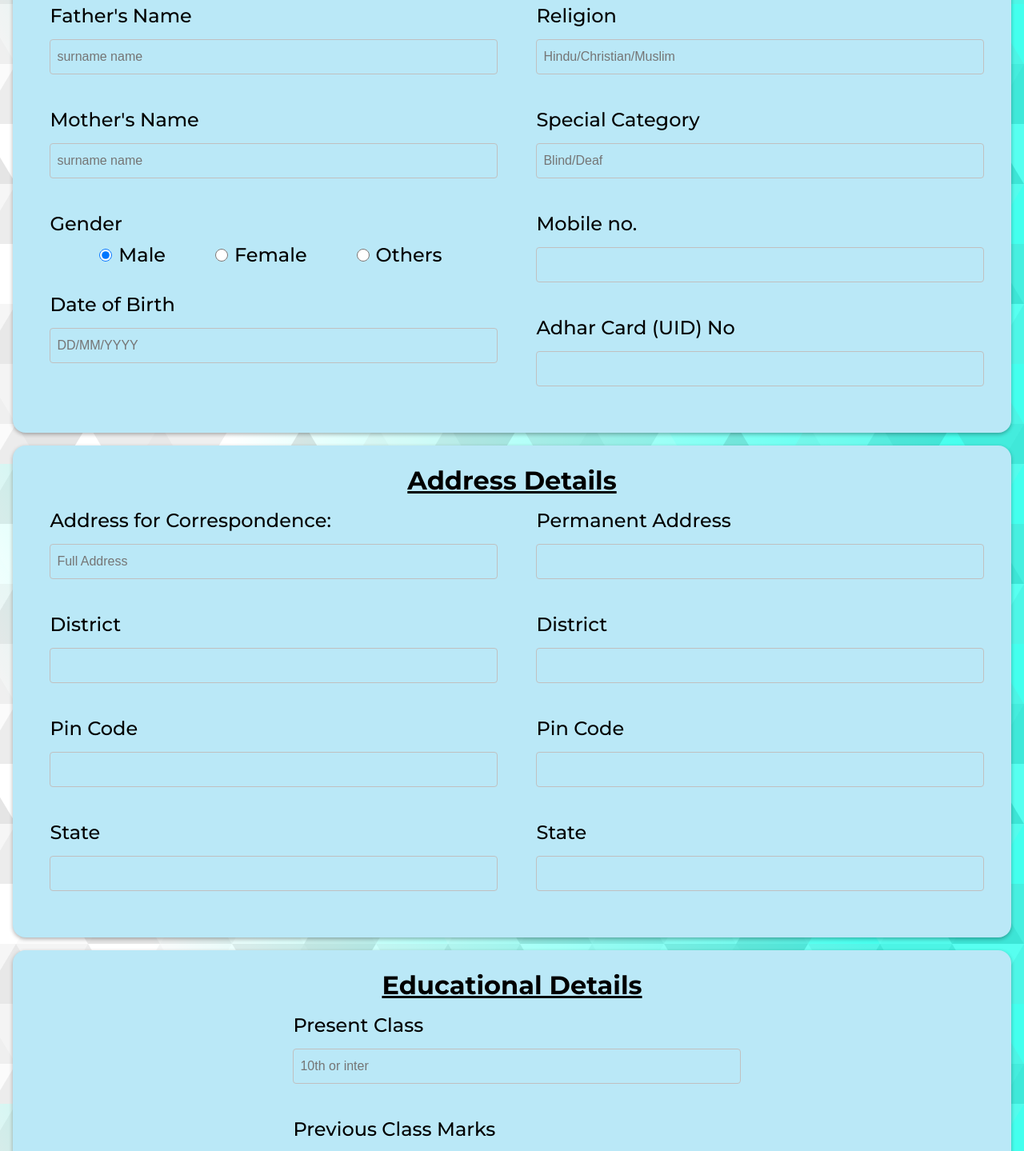
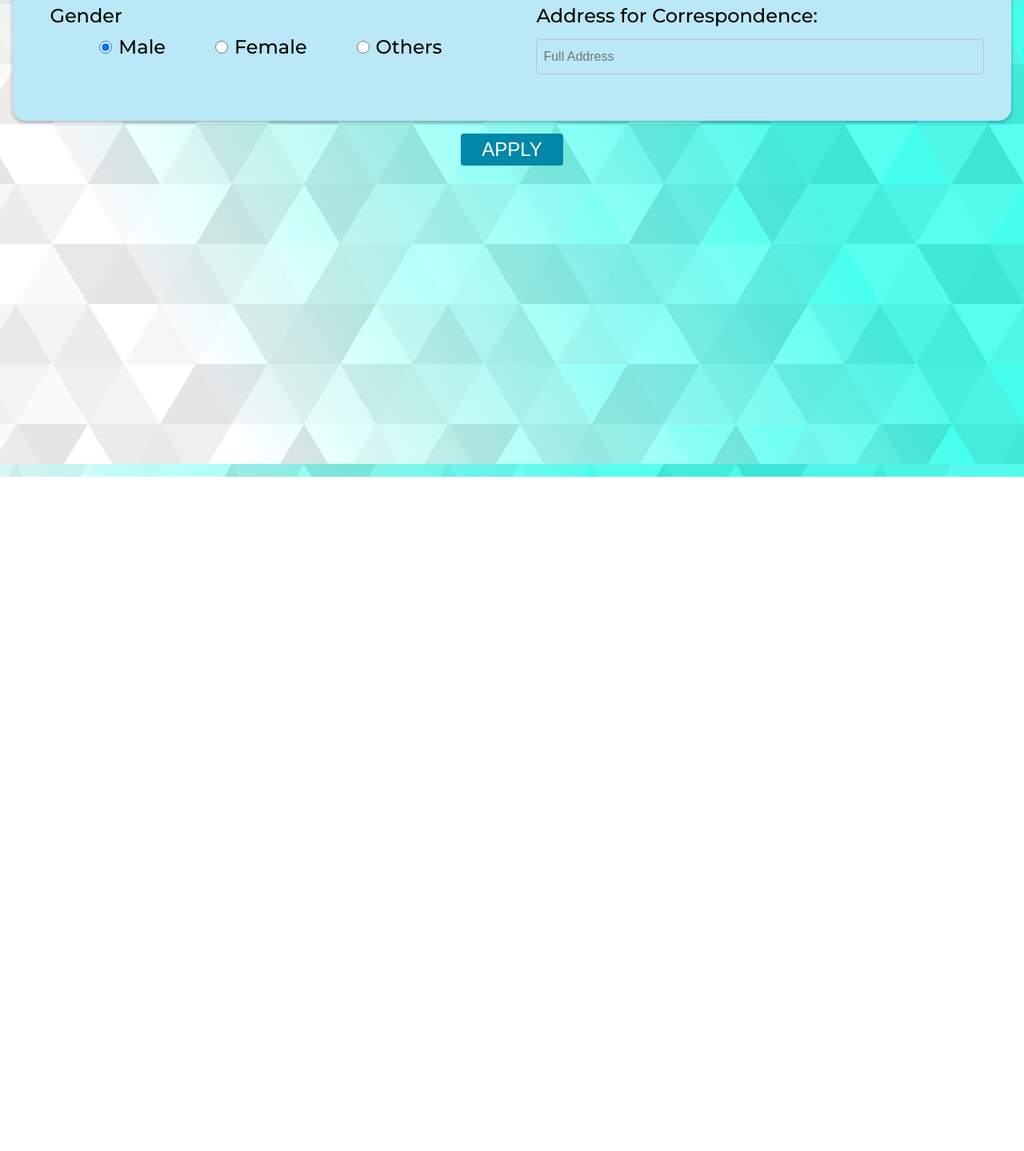
Before and after one commit to Suhas-Kalagotla/NGO-project, a React (Create React App) app in the folder client/: page /application/form in a window 1280 px wide. Shown: the part 220-1659 px from the top of the page at 80% size. After the commit the page ends 816 px from the top, so only its background shows below. Built offline with nearby package versions, Linux system fonts and the light colour scheme; sample sign-in values are in the browser's storage.

Commit message:
removed unnessary fields in form

```diff
--- a/client/src/components/application/Application.jsx
+++ b/client/src/components/application/Application.jsx
@@ -1,15 +1,15 @@
 import react,{useEffect,useState} from 'react'
 import './application.css';
 import down from '../../images/down.svg';
-const Application =({data,index})=>{
+const Application =({data,key,index})=>{
 
   return(
-        <tr key={index} className="row">
+        <tr key={key}className="row">
+          <td>{index+1}</td>
           <td>{data.name}</td>
           <td>{data.updatedAt.slice(0,10)}</td>
-          <td>{data.email}</td>
+          <td>{data.status}</td>
         </tr>
-
   )
 }
 
--- a/client/src/components/application/Index.jsx
+++ b/client/src/components/application/Index.jsx
@@ -24,6 +24,7 @@ const Index=()=>{
       <table className="userTable">
         <thead>
           <tr>
+            <th>S.no</th>
             <th>Application</th>
             <th>Created Date</th>
             <th>Status</th>
@@ -33,7 +34,7 @@ const Index=()=>{
         {
           data.length !== 0 ? (
           data.map((d, index) => (
-            <Application data={d} key={index}/>
+            <Application data={d} key={index} index={index}/>
             ))
         ):
           (
--- a/client/src/components/dashboard/Dashboard.jsx
+++ b/client/src/components/dashboard/Dashboard.jsx
@@ -4,9 +4,7 @@ import "./dashboard.css"
 const Dashboard = ()=>{
   return(
     <div>
-      <InfoBox>
-
-      </InfoBox>
+      <InfoBox/>
     </div>
   )
 }
--- a/client/src/components/form/Form.jsx
+++ b/client/src/components/form/Form.jsx
@@ -1,6 +1,6 @@
 import react from 'react';
 import FormInput from '../formInput/FormInput';
-import {Navigate} from 'react-router-dom'
+import {useNavigate} from 'react-router-dom'
 import * as Yup from "yup";
 import {Formik} from "formik";
 import axios from 'axios';
@@ -13,55 +13,24 @@ const userEmail=user?.email;
 const initialValues={
   email:userEmail,
   name:"",
-  fatherName:"",
-  motherName:"",
   gender:"male",
-  dob:"",
-  category:"",
-  religion:"",
-  specialCategory:"",
   number:"",
-  adharNumber:"",
   address:"",
-  district:"",
-  pincode:"",
-  state:"",
-  permanentAddress:"",
-  permanentDistrict:"",
-  permanentPinCode:"",
-  permanentState:"",
-  class:"",
-  previousMarks:"",
+  status:"Pending",
+
 }
 
 export const validation = Yup.object({
   name:Yup.string().min(2).max(25).required("Please Enter your Name"),
-  fatherName:Yup.string().min(2).max(25).required("Please Enter your Father Name"),
-  motherName:Yup.string().min(2).max(25).required("Please Enter your Mother Name"),
   gender:Yup.string().required("Please Enter Gender"),
-  dob:Yup.string().required("Please Enter Date of Birth"),
-  category:Yup.string().required("Please Enter Category"),
-  religion:Yup.string().required("Please Enter Religion"),
-  specialCategory:Yup.string(),
   number:Yup.number().required("Please Enter Phone Number"),
   address:Yup.string().required("Please Enter Address"),
-  district:Yup.string().required("Please Enter District"),
-  adharNumber:Yup.string().required("Please Enter Adhar Number"),
-  pincode:Yup.number().required("Please Enter Pincode"),
-  state:Yup.string().required("Please Enter State"),
-  permanentAddress:Yup.string().required("Please Enter Address"),
-  permanentState:Yup.string().required("Please Enter State"),
-  permanentPinCode:Yup.number().required("Please Enter PinCode"),
-  permanentDistrict:Yup.string().required("Please Enter District"),
-  class:Yup.string().required("Please Enter Class"),
-  previousMarks:Yup.string().required("Please Enter Marks"),
-
-
 });
 
 
 const Form =()=>{
 
+  const navigate = useNavigate();
   return(
 
     <div>
@@ -70,7 +39,7 @@ const Form =()=>{
       validationSchema={validation}
       onSubmit ={async(values)=>{
         const response = await axios.post(`${url}/application/form`,values);
-        <Navigate to="application"/>
+        navigate("/application");
       }}
       >
         {({handleSubmit, errors})=>{
@@ -81,8 +50,6 @@ const Form =()=>{
                 <div className ="mainContent">
                   <div className="div1">
                   <FormInput label="Name" name="name" placeholder="surname name"/>
-                  <FormInput label="Father's Name" name="fatherName" placeholder="surname name"/>
-                  <FormInput label="Mother's Name" name="motherName" placeholder="surname name"/>
                   <div>
                   <label>Gender</label>
                   <div className="options">
@@ -112,43 +79,14 @@ const Form =()=>{
                   </label>
                   </div>
                   </div>
-                  <FormInput label="Date of Birth" name="dob" type="text" placeholder="DD/MM/YYYY"/>
                   </div>
                   <div className="div2">
-                  <FormInput label="Category" name="category" type="text" placeholder="SC/ST/OBC/SEBC"/>
-                  <FormInput label="Religion" name="religion" type="text" placeholder="Hindu/Christian/Muslim"/>
-                  <FormInput label="Special Category" name="specialCategory" type="text" placeholder="Blind/Deaf"/>
                   <FormInput label="Mobile no." name="number" type="number" placeholder=""/>
-                  <FormInput label="Adhar Card (UID) No" name="adharNumber" type="number" placeholder=""/>
+                  <FormInput label="Address for Correspondence:" name="address" type="text" placeholder="Full Address"/>
                   </div>
                 </div>
               </div>
-              <div className="addressDetails">
-                <h2 className="heading">Address Details</h2>
-                <div className="mainContent">
-                  <div className="div1">
-                    <FormInput label="Address for Correspondence:" name="address" type="text" placeholder="Full Address"/>
-                    <FormInput label="District" name="district" type="text" placeholder=""/>
-                    <FormInput label="Pin Code" name="pincode" type="number" placeholder=""/>
-                    <FormInput label="State" name="state" type="text" placeholder=""/>
-                  </div>
-                  <div className="div2">
-                    <FormInput label="Permanent Address" name="permanentAddress" type="text" placeholder=""/>
-                    <FormInput label="District" name="permanentDistrict" type="text" placeholder=""/>
-                    <FormInput label="Pin Code" name="permanentPinCode" type="number" placeholder=""/>
-                    <FormInput label="State" name="permanentState" type="text" placeholder=""/>
-                  </div>
-                </div>
-              </div>
-              <div className="educationalDetails">
-                  <h2 className="heading">Educational Details</h2>
-                  <div className="mainContent">
-                    <div className="div1">
-                    <FormInput label="Present Class" name="class" type="text" placeholder="10th or inter"/>
-                    <FormInput label="Previous Class Marks" name="previousMarks" type="text" placeholder="gps or marks"/>
-                    </div>
-                  </div>
-              </div>
+
               <button type="submit" className="formSubmit">Apply</button>
             </form>
           )
--- a/client/src/components/login/Login.jsx
+++ b/client/src/components/login/Login.jsx
@@ -30,7 +30,7 @@ const Login =({onFormSwitch,setToken}) =>{
       if(user.role==="user"){
         navigate("/");
       }else if(user.role==="admin"){
-        navigate("/admin");
+        navigate("/admin/dashboard");
       }
     }catch(err){
       const msg = err.response.data.msg;
--- a/client/src/components/register/Register.jsx
+++ b/client/src/components/register/Register.jsx
@@ -6,7 +6,7 @@ import {useNavigate} from "react-router-dom";
 import {url} from "../../utils/url";
 
 const Register = ({ onFormSwitch }) => {
-  const initialValues = { name: "", email: "", pass: "", conPass: "",role:"user",number:null};
+  const initialValues = { name: "", email: "", pass: "", conPass: "",role:"user",number:null,address:null};
   const [formValues, setFormValues] = useState(initialValues);
   const [formErrors, setFormErrors] = useState({});
   const [isSubmit, setIsSubmit] = useState(false);
@@ -64,6 +64,9 @@ const Register = ({ onFormSwitch }) => {
       errors.number="Please Enter Number"
     }else if(values.number.toString().length !==10){
       errors.number="Please Enter Valid Number"
+    }
+    if(!values.address){
+      errors.address="Please Enter Address"
     }
   }
     setFormErrors(errors);
@@ -138,7 +141,7 @@ const Register = ({ onFormSwitch }) => {
         </div>
 
         { formValues.role==="volunteer" &&
-
+          <>
           <div className={`formControl ${formErrors.number && "fail"}`}>
           <label htmlFor="number">Contact number</label>
           <input value={formValues.number}
@@ -146,10 +149,23 @@ const Register = ({ onFormSwitch }) => {
             id="number"
             name="number"
             type="number"
-          />
+            />
           <img className="exclamation" src={Exclamation} />
           <small className="error">{formErrors.number}</small>
           </div>
+
+          <div className={`formControl ${formErrors.address && "fail"}`}>
+          <label>Address</label>
+          <input value={formValues.address}
+            onChange={handleChange}
+            id="address"
+            name="address"
+            placeholder="Area Name"
+            />
+          <img className="exclamation" src={Exclamation} />
+          <small className="error">{formErrors.address}</small>
+          </div>
+          </>
         }
 
         <button className="registerButton">Register</button>
```
Also changed, not shown: 2 other files (tests, documents, lock files or other folders).
